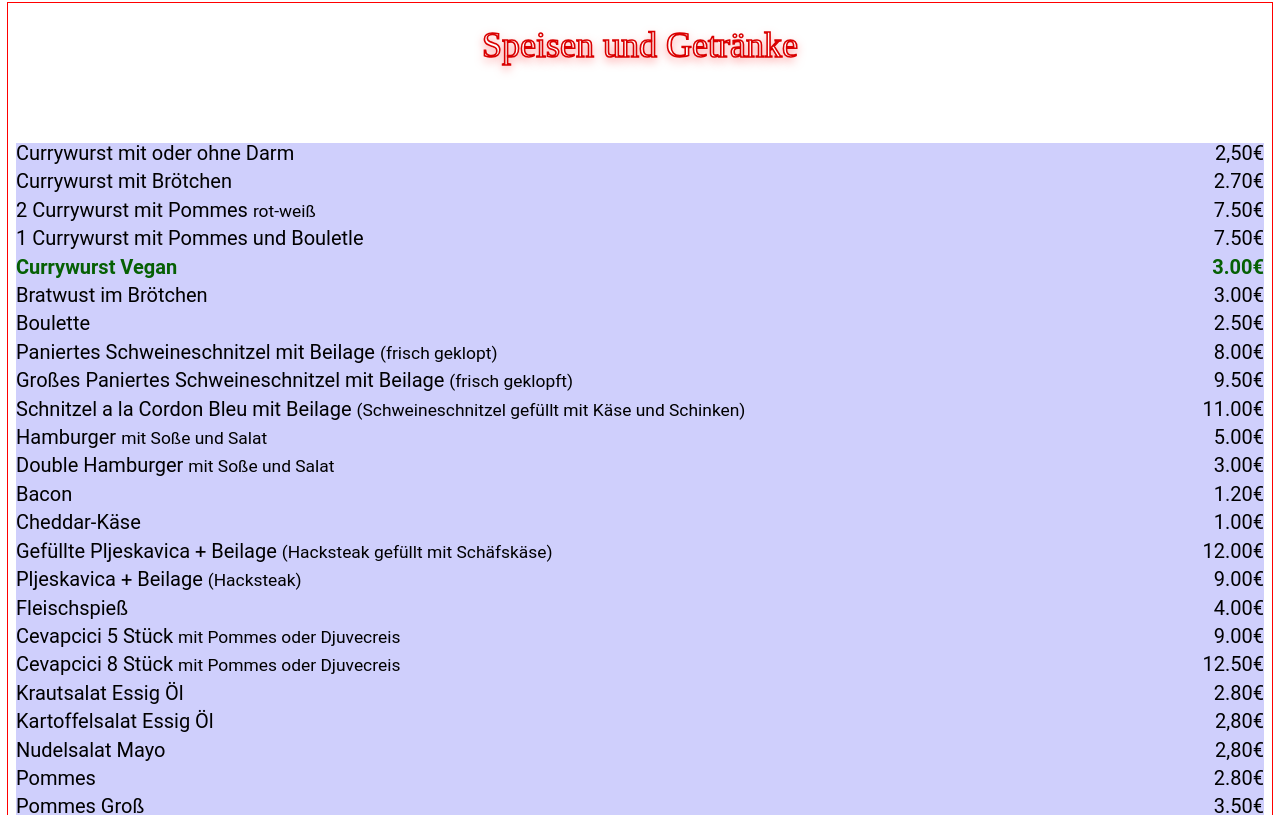
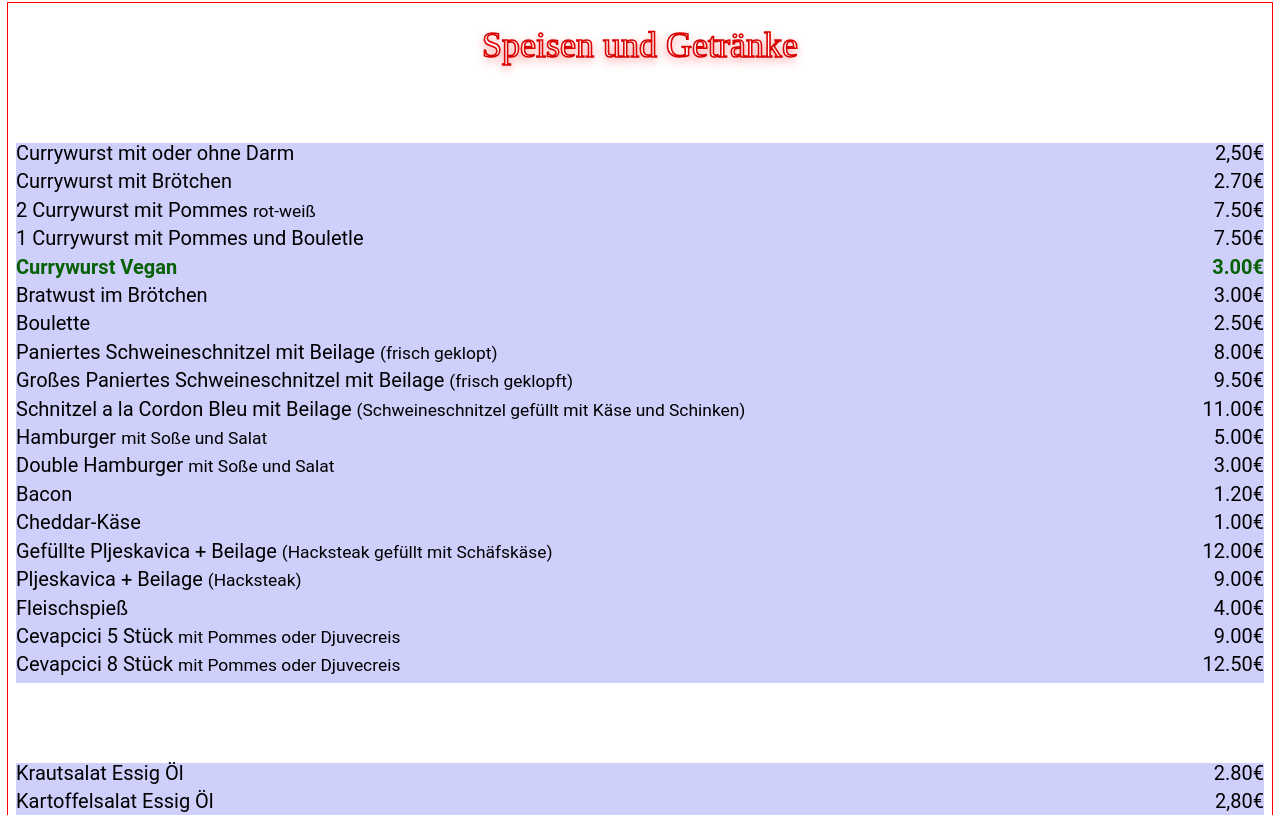
Before and after one commit to sasha-valderrama/curryKeule, a React (Vite) app: page / in a window 1280 px wide. Shown: the part 805-1620 px from the top of the page. Built offline with nearby package versions, Linux system fonts and the light colour scheme; a web font is replaced by a local one.

Commit message:
Change data menu and update menu section

```diff
--- a/src/App.jsx
+++ b/src/App.jsx
@@ -7,8 +7,8 @@ function App() {
   return (
     <>
       {/* <Header /> */}
-      <LandingPage/>
-      <Sections/>
+      <LandingPage />
+      <Sections />
       <Footer />
     </>
   )
--- a/src/components/sections/Sections.module.css
+++ b/src/components/sections/Sections.module.css
@@ -10,11 +10,6 @@
     width: 50vw;
   }
 } */
-
-.container {
-  background-color: rgb(207, 207, 252);
-  width: 100%;
-}
 
 .article {
   /* padding: 1rem; */
@@ -41,3 +36,9 @@
   color: var(--color-green);
   font-weight: var(--fw-bold);
 }
+
+.sectionDivision {
+  width: 100%;
+  background-color: rgb(207, 207, 252);
+  margin-bottom: 3rem;
+}
--- a/src/components/sections/index.jsx
+++ b/src/components/sections/index.jsx
@@ -3,28 +3,38 @@ import BestsellerCard from '../ui/cards/BestsellerCard'
 import Section from '../ui/section/Section'
 import SectionsCSS from './Sections.module.css'
 
-const speisekarte = menu.map((item) => {
-  if (item.vegan) {
+const speisekarte = menu.map((section) => {
+  if (section.name === 'Speisen' || section.name === 'Beilagen') {
     return (
-      <div key={item.id} className={SectionsCSS.article}>
-        <p className={`${SectionsCSS.text} ${SectionsCSS.vegan}`}>
-          {item.name}{' '}
-          <span className={SectionsCSS.smallerText}>{item.extras}</span>
-        </p>
+      <div key={section.name} className={SectionsCSS.sectionDivision}>
+        {section.products.map((product) => {
+          return (
+            <div key={product.id} className={SectionsCSS.article}>
+              <p
+                className={
+                  product.vegan
+                    ? `${SectionsCSS.text} ${SectionsCSS.vegan}`
+                    : SectionsCSS.text
+                }
+              >
+                {product.name}{' '}
+                <span className={SectionsCSS.smallerText}>
+                  {product.extras}
+                </span>
+              </p>
 
-        <p className={`${SectionsCSS.text} ${SectionsCSS.vegan}`}>
-          {item.price}
-        </p>
-      </div>
-    )
-  } else {
-    return (
-      <div key={item.id} className={SectionsCSS.article}>
-        <p className={SectionsCSS.text}>
-          {item.name}{' '}
-          <span className={SectionsCSS.smallerText}>{item.extras}</span>
-        </p>
-        <p className={SectionsCSS.text}>{item.price}</p>
+              <p
+                className={
+                  product.vegan
+                    ? `${SectionsCSS.text} ${SectionsCSS.vegan}`
+                    : SectionsCSS.text
+                }
+              >
+                {product.price}
+              </p>
+            </div>
+          )
+        })}
       </div>
     )
   }
@@ -43,8 +53,6 @@ const bestsellerCards = bestseller.map((item) => {
   )
 })
 
-// console.log(test)
-
 export default function Sections() {
   return (
     <>
@@ -56,9 +64,7 @@ export default function Sections() {
             imgURL={item.imgURL}
             imgALT={item.imgALT}
           >
-            {item.order === 0 ? (
-              <div className={SectionsCSS.container}>{speisekarte}</div>
-            ) : null}
+            {item.order === 0 ? speisekarte : null}
             {item.order === 1 ? bestsellerCards : null}
             {item.order === 2 ? <p>Tageskarte info</p> : null}
           </Section>
--- a/src/data.js
+++ b/src/data.js
@@ -26,6 +26,9 @@ export const sections = [
 ]
 
 export const menu = [
+  {
+    name: 'Speisen',
+    products: [
       {
         id: nanoid(),
         name: 'Currywurst mit oder ohne Darm',
@@ -159,6 +162,30 @@ export const menu = [
         vegan: false,
         extras: 'mit Pommes oder Djuvecreis',
       },
+    ],
+  },
+  {
+    name: 'Anmerkungen',
+    items: [
+      {
+        id: nanoid(),
+        description:
+          'Cevapcici und Pijekavica werden täglich in hauseigener Produktion hergestellt.',
+      },
+      {
+        id: nanoid(),
+        description:
+          'Burger Patties werden täglich aus 100% Rindfleisch frisch hergestellt.',
+      },
+      {
+        id: nanoid(),
+        description: 'Selbstgemachter Ketchup und Burgersauce',
+      },
+    ],
+  },
+  {
+    name: 'Beilagen',
+    products: [
       {
         id: nanoid(),
         name: 'Krautsalat Essig Öl',
@@ -250,6 +277,9 @@ export const menu = [
         vegan: false,
         extras: '',
       },
+    ],
+  },
+  { name: 'Getränke', items: [] },
 ]
 
 export const bestseller = [
```
Lines whose indentation alone changed are shown as unchanged.
